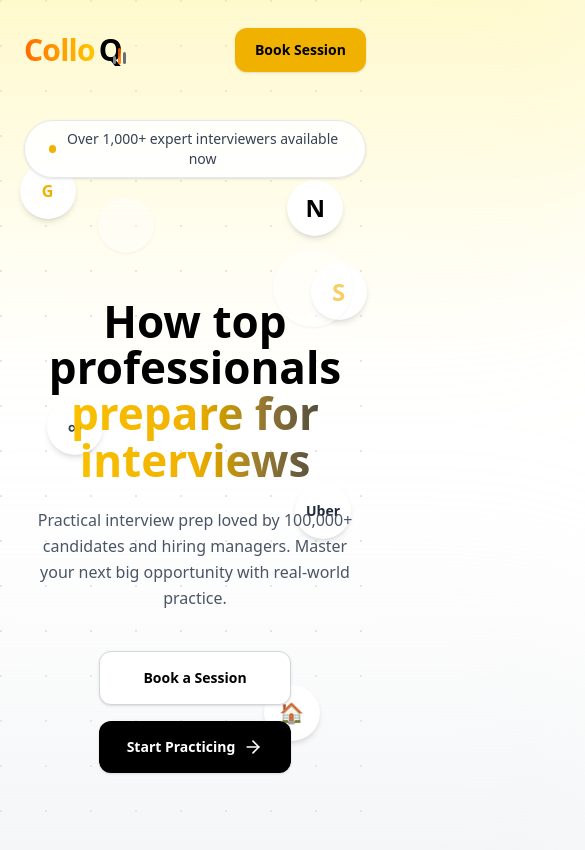
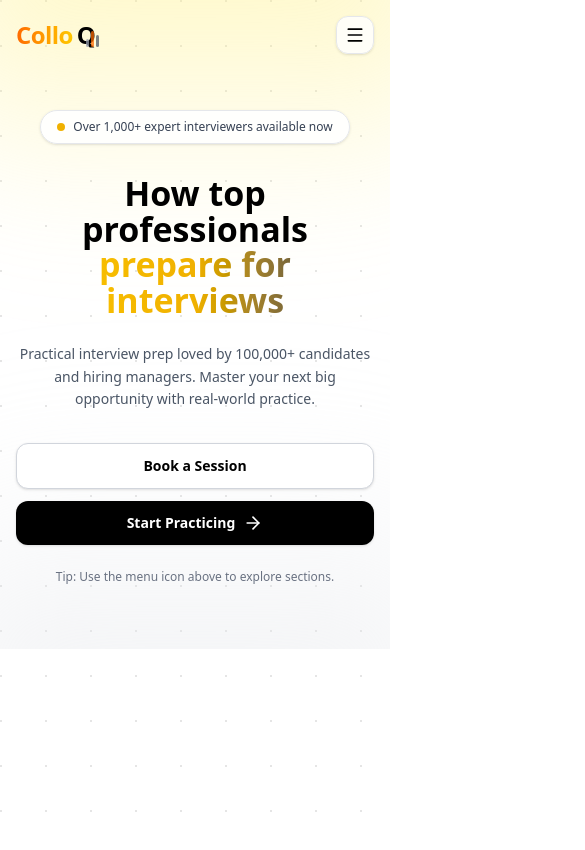
Before and after one commit to thilina-fer/colloq-frontend, a React (Vite) app in the folder colloq-frontend/: page / in a window 390 px wide. Shown: the top 850 px of the page, 585 px wide, since content can reach past the window. Built offline with nearby package versions, Linux system fonts and the light colour scheme.

Commit message:
git commit -m "style(hero): improve responsiveness in landing page hero section "

```diff
--- a/colloq-frontend/src/pages/landingPage.jsx
+++ b/colloq-frontend/src/pages/landingPage.jsx
@@ -1,29 +1,51 @@
-import React from "react";
-import { ArrowRight } from "lucide-react";
+import React, { useEffect, useRef, useState } from "react";
+import { ArrowRight, Menu, X } from "lucide-react";
 
 import DottedBackground from "../components/backgroundEffect";
 import ColloQLogo from "../components/logo";
 
 export default function HeroSection() {
+  const [open, setOpen] = useState(false);
+  const panelRef = useRef(null);
+
+  // close on outside click (mobile menu)
+  useEffect(() => {
+    const onDown = (e) => {
+      if (!open) return;
+      if (panelRef.current && !panelRef.current.contains(e.target)) setOpen(false);
+    };
+    document.addEventListener("mousedown", onDown);
+    return () => document.removeEventListener("mousedown", onDown);
+  }, [open]);
+
+  // close on Esc
+  useEffect(() => {
+    const onKey = (e) => {
+      if (e.key === "Escape") setOpen(false);
+    };
+    document.addEventListener("keydown", onKey);
+    return () => document.removeEventListener("keydown", onKey);
+  }, []);
+
   return (
-    <section className="relative bg-white text-black">
+    <section className="relative overflow-hidden bg-white text-black">
       {/* Background Effect */}
       <div className="absolute inset-0">
         <DottedBackground />
 
-        {/* soft top/bottom glow */}
-        <div className="pointer-events-none absolute -top-44 left-1/2 h-[520px] w-[980px] -translate-x-1/2 rounded-full bg-gradient-to-b from-yellow-200/60 to-transparent blur-3xl" />
-        <div className="pointer-events-none absolute -bottom-44 left-1/2 h-[520px] w-[980px] -translate-x-1/2 rounded-full bg-gradient-to-t from-gray-200/60 to-transparent blur-3xl" />
+        {/* soft top/bottom glow (responsive sizes) */}
+        <div className="pointer-events-none absolute -top-32 left-1/2 h-[360px] w-[560px] -translate-x-1/2 rounded-full bg-gradient-to-b from-yellow-200/60 to-transparent blur-3xl sm:-top-44 sm:h-[520px] sm:w-[980px]" />
+        <div className="pointer-events-none absolute -bottom-32 left-1/2 h-[360px] w-[560px] -translate-x-1/2 rounded-full bg-gradient-to-t from-gray-200/60 to-transparent blur-3xl sm:-bottom-44 sm:h-[520px] sm:w-[980px]" />
       </div>
 
       {/* Navbar */}
-      <header className="relative z-10">
-        <div className="mx-auto flex max-w-7xl items-center justify-between px-6 mt-3 py-4  ">
+      <header className="relative z-20">
+        <div className="mx-auto flex max-w-7xl items-center justify-between px-4 py-4 sm:px-6">
           <div className="flex items-center gap-2">
-
-            <ColloQLogo size="text-3xl" />
+            <ColloQLogo size="text-2xl sm:text-3xl" />
           </div>
 
+          {/* Desktop nav */}
           <nav className="hidden items-center gap-10 text-sm font-semibold text-gray-700 md:flex">
             <a href="#features" className="hover:text-yellow-500 transition">
               Features
@@ -36,15 +58,55 @@
             </a>
           </nav>
 
-          <button className="rounded-xl bg-yellow-500 px-5 py-3 text-sm font-bold text-black shadow-sm hover:bg-yellow-400 transition">
-            Book Session
-          </button>
+          <div className="flex items-center gap-2">
+            {/* Desktop CTA */}
+            <button className="hidden rounded-xl bg-yellow-500 px-5 py-3 text-sm font-bold text-black shadow-sm hover:bg-yellow-400 transition sm:inline-flex">
+              Book Session
+            </button>
+
+            {/* Mobile menu button */}
+            <button
+              className="inline-flex items-center justify-center rounded-xl border border-gray-200 bg-white/80 p-2 shadow-sm backdrop-blur md:hidden"
+              onClick={() => setOpen((v) => !v)}
+              aria-label="Open menu"
+            >
+              {open ? <X className="h-5 w-5" /> : <Menu className="h-5 w-5" />}
+            </button>
+          </div>
         </div>
-        {/* <ColoQLogo /> */}
+
+        {/* Mobile dropdown */}
+        {open && (
+          <div className="px-4 sm:px-6 md:hidden">
+            <div
+              ref={panelRef}
+              className="rounded-2xl border border-gray-200 bg-white/90 p-4 shadow-lg backdrop-blur"
+            >
+              <nav className="flex flex-col gap-3 text-sm font-semibold text-gray-800">
+                <a href="#features" onClick={() => setOpen(false)} className="hover:text-yellow-500 transition">
+                  Features
+                </a>
+                <a href="#pricing" onClick={() => setOpen(false)} className="hover:text-yellow-500 transition">
+                  Pricing
+                </a>
+                <a href="#how" onClick={() => setOpen(false)} className="hover:text-yellow-500 transition">
+                  How It Works
+                </a>
+              </nav>
+
+              <button
+                onClick={() => setOpen(false)}
+                className="mt-4 w-full rounded-xl bg-yellow-500 px-5 py-3 text-sm font-bold text-black shadow-sm hover:bg-yellow-400 transition"
+              >
+                Book Session
+              </button>
+            </div>
+          </div>
+        )}
       </header>
 
-      {/* Floating bubbles */}
-      <div className="pointer-events-none absolute inset-0 z-[5]">
+      {/* Floating bubbles (hide on small screens to avoid overlap) */}
+      <div className="pointer-events-none absolute inset-0 z-[5] hidden sm:block">
         <Bubble className="left-[5%] top-[18%]">
           <span className="font-bold text-yellow-500">G</span>
         </Bubble>
@@ -75,16 +137,16 @@
       </div>
 
       {/* Hero content */}
-      <div className="relative z-10 mx-auto max-w-7xl px-6 pb-20 pt-8 md:pb-28 md:pt-14">
+      <div className="relative z-10 mx-auto max-w-7xl px-4 pb-16 pt-10 sm:px-6 sm:pb-20 sm:pt-14 md:pb-28">
         <div className="mx-auto flex max-w-5xl flex-col items-center text-center">
           {/* Badge */}
-          <div className="inline-flex items-center gap-2 rounded-full border border-gray-200 bg-white/90 px-6 py-2 text-sm font-medium text-gray-700 shadow-sm backdrop-blur">
+          <div className="inline-flex items-center gap-2 rounded-full border border-gray-200 bg-white/90 px-4 py-2 text-xs font-medium text-gray-700 shadow-sm backdrop-blur sm:px-6 sm:text-sm">
             <span className="h-2 w-2 rounded-full bg-yellow-500" />
             Over 1,000+ expert interviewers available now
           </div>
 
           {/* Title */}
-          <h1 className="mt-30 font-bold text-[44px] leading-[1.05] text-black md:text-[80px]">
+          <h1 className="mt-8 font-bold leading-[1.05] text-black text-[34px] sm:text-[52px] md:text-[72px] lg:text-[80px]">
             How top professionals{" "}
             <span className="block bg-gradient-to-r from-yellow-400 via-yellow-500 to-gray-800 bg-clip-text text-transparent">
               prepare for interviews
@@ -92,22 +154,27 @@
           </h1>
 
           {/* Subtitle */}
-          <p className="mt-6 max-w-2xl text-base font-normal leading-relaxed text-gray-600 md:text-lg">
+          <p className="mt-6 max-w-2xl text-sm font-normal leading-relaxed text-gray-600 sm:text-base md:mt-8 md:text-lg">
             Practical interview prep loved by 100,000+ candidates and hiring
             managers. Master your next big opportunity with real-world practice.
           </p>
 
           {/* CTA */}
-          <div className="mt-10 flex flex-col gap-4 sm:flex-row">
-            <button className="rounded-xl border border-gray-300 bg-white px-7 py-4 text-sm font-bold text-black shadow-sm hover:bg-gray-100 transition">
+          <div className="mt-8 flex w-full max-w-md flex-col gap-3 sm:mt-10 sm:max-w-none sm:flex-row sm:justify-center sm:gap-4">
+            <button className="w-full rounded-xl border border-gray-300 bg-white px-6 py-3 text-sm font-bold text-black shadow-sm hover:bg-gray-100 transition sm:w-auto sm:px-7 sm:py-4">
               Book a Session
             </button>
 
-            <button className="group inline-flex items-center justify-center gap-2 rounded-xl bg-black px-7 py-4 text-sm font-bold text-white shadow-sm hover:bg-gray-900 transition">
+            <button className="group inline-flex w-full items-center justify-center gap-2 rounded-xl bg-black px-6 py-3 text-sm font-bold text-white shadow-sm hover:bg-gray-900 transition sm:w-auto sm:px-7 sm:py-4">
               Start Practicing
               <ArrowRight className="h-5 w-5 transition-transform group-hover:translate-x-0.5" />
             </button>
           </div>
+
+          {/* Mobile CTA hint (optional) */}
+          <p className="mt-6 text-xs text-gray-500 sm:hidden">
+            Tip: Use the menu icon above to explore sections.
+          </p>
         </div>
       </div>
     </section>
@@ -127,7 +194,6 @@
         "absolute grid place-items-center rounded-full bg-white shadow-md",
         faint ? "opacity-40 shadow-sm" : "opacity-100",
         sizes[size],
-        "animate-float",
         className,
       ].join(" ")}
     >
```
